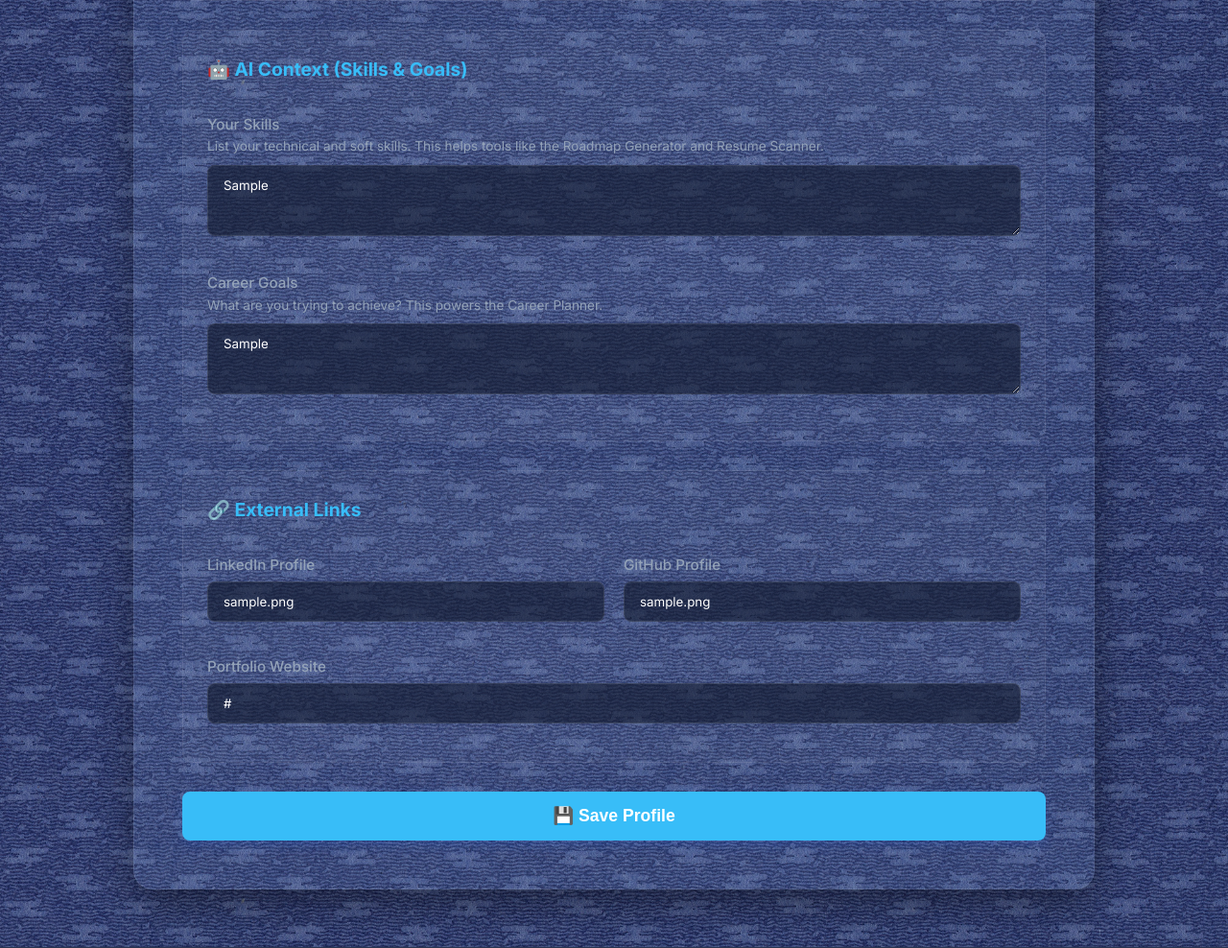
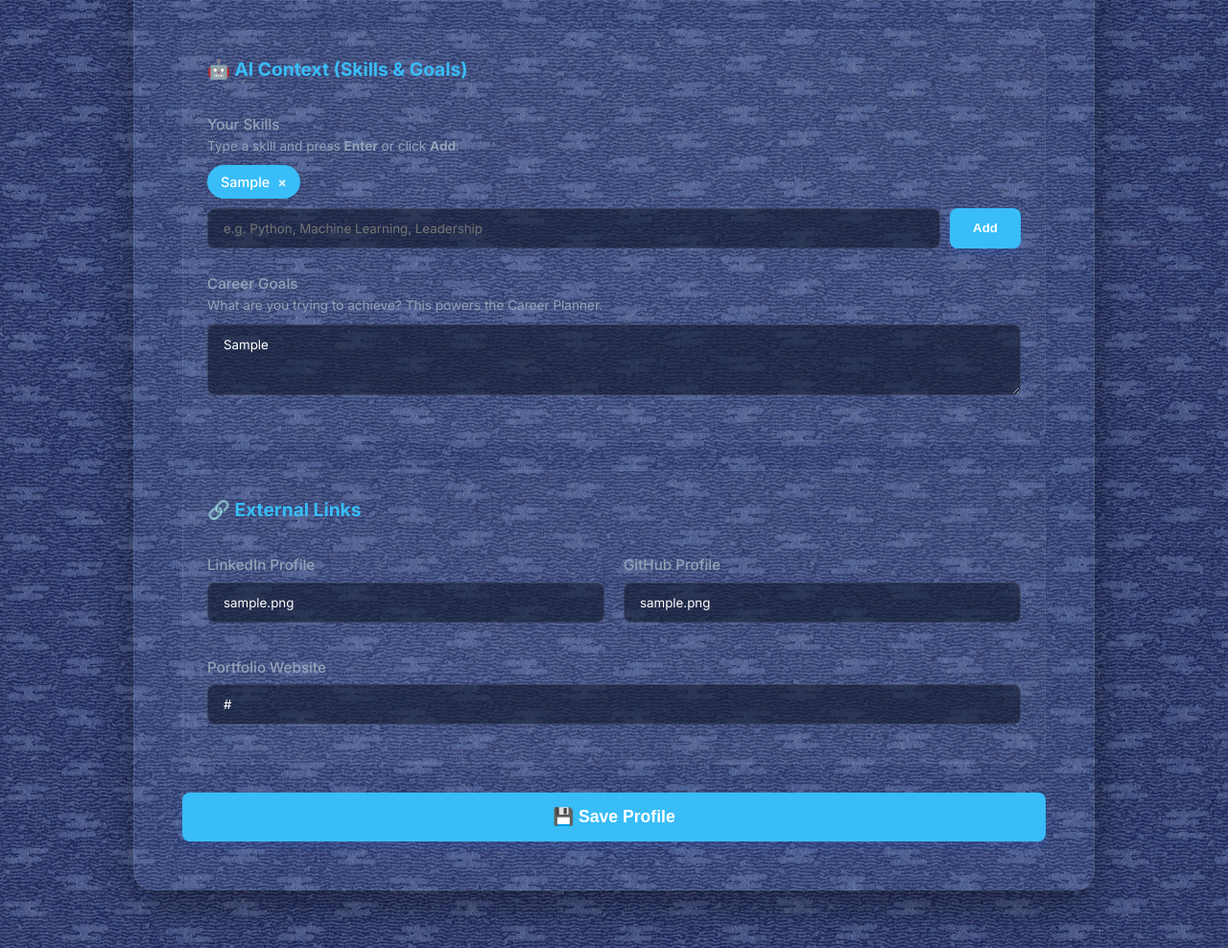
Before and after one commit to SohamMistry01/JeevanYaan, a Django app: page /profile/ in a window 1280 px wide. Shown: the part 839-1827 px from the top of the page at 96% size. Run offline with Django 5.2, Linux system fonts and the light colour scheme; a user stored in the database is signed in; tables that the repository leaves empty hold one stand-in row (values such as "Sample post").

Commit message:
Upgraded skills display, Career Planner web search tool integration

```diff
--- a/main/templates/my_profile.html
+++ b/main/templates/my_profile.html
@@ -35,7 +35,7 @@
 
     <style>
         /* Profile specific overrides to match your main_styles.css */
-        textarea {
+        textarea, .skill-input {
             width: 100%;
             padding: 12px 16px;
             background: var(--input-bg);
@@ -47,7 +47,7 @@
             box-sizing: border-box;
             resize: vertical;
         }
-        textarea:focus {
+        textarea:focus, .skill-input:focus {
             outline: none;
             border-color: var(--accent-color);
             box-shadow: 0 0 0 3px rgba(37, 99, 235, 0.15);
@@ -83,7 +83,6 @@
             color: var(--text-secondary);
             font-size: 0.95rem;
         }
-        /* Top Navigation inside the container */
         .profile-nav {
             display: flex;
             justify-content: space-between;
@@ -91,6 +90,29 @@
             margin-bottom: 30px;
             border-bottom: var(--card-border);
             padding-bottom: 20px;
+        }
+
+        /* --- Custom Skill Chips Styles --- */
+        .skill-chip {
+            background: var(--accent-color);
+            color: white;
+            padding: 6px 14px;
+            border-radius: 20px;
+            display: inline-flex;
+            align-items: center;
+            gap: 8px;
+            font-size: 0.9rem;
+            font-weight: 500;
+            box-shadow: 0 2px 5px rgba(0,0,0,0.1);
+        }
+        .skill-chip span {
+            cursor: pointer;
+            font-weight: bold;
+            opacity: 0.8;
+            transition: opacity 0.2s;
+        }
+        .skill-chip span:hover {
+            opacity: 1;
         }
     </style>
 </head>
@@ -123,7 +145,7 @@
             </div>
         {% endif %}
 
-        <form method="post">
+        <form method="post" id="profile-form">
             {% csrf_token %}
 
             <div class="form-section">
@@ -154,12 +176,21 @@
 
             <div class="form-section">
                 <h3>🤖 AI Context (Skills & Goals)</h3>
+
                 <div>
                     <label>Your Skills</label>
-                    <p style="font-size: 0.85rem; color: var(--text-secondary); margin-top: -5px; margin-bottom: 8px;">List your technical and soft skills. This helps tools like the Roadmap Generator and Resume Scanner.</p>
-                    {{ form.skills }}
+                    <p style="font-size: 0.85rem; color: var(--text-secondary); margin-top: -5px; margin-bottom: 8px;">Type a skill and press <strong>Enter</strong> or click <strong>Add</strong>.</p>
+
+                    <input type="hidden" name="skills" id="id_skills" value="{{ form.skills.value|default:'' }}">
+
+                    <div id="skills-list" style="display: flex; flex-wrap: wrap; gap: 8px; margin-bottom: 10px;"></div>
+
+                    <div style="display: flex; gap: 10px;">
+                        <input type="text" id="new-skill-input" class="skill-input" placeholder="e.g. Python, Machine Learning, Leadership" style="margin-bottom: 0;">
+                        <button type="button" onclick="addSkill()" class="btn" style="padding: 12px 24px; margin: 0;">Add</button>
+                    </div>
                 </div>
-                <div style="margin-top: 15px;">
+                <div style="margin-top: 25px;">
                     <label>Career Goals</label>
                     <p style="font-size: 0.85rem; color: var(--text-secondary); margin-top: -5px; margin-bottom: 8px;">What are you trying to achieve? This powers the Career Planner.</p>
                     {{ form.career_goals }}
@@ -189,5 +220,64 @@
 
     </div>
 
+    <script>
+        document.addEventListener("DOMContentLoaded", function() {
+            const skillsHiddenInput = document.getElementById('id_skills');
+            const skillsList = document.getElementById('skills-list');
+            const newSkillInput = document.getElementById('new-skill-input');
+
+            // Read existing skills from the database on page load
+            let skills = skillsHiddenInput.value
+                ? skillsHiddenInput.value.split(',').map(s => s.trim()).filter(s => s)
+                : [];
+
+            function renderSkills() {
+                skillsList.innerHTML = '';
+                skills.forEach((skill, index) => {
+                    const chip = document.createElement('div');
+                    chip.className = 'skill-chip';
+                    chip.innerHTML = `${skill} <span onclick="removeSkill(${index})" title="Remove">&times;</span>`;
+                    skillsList.appendChild(chip);
+                });
+                // Update the hidden field so Django saves it properly
+                skillsHiddenInput.value = skills.join(', ');
+            }
+
+            window.addSkill = function() {
+                const val = newSkillInput.value.trim();
+                if (val) {
+                    // Allows user to paste comma separated values natively
+                    const newSkills = val.split(',').map(s => s.trim()).filter(s => s);
+
+                    newSkills.forEach(skill => {
+                        // Prevent duplicates
+                        if (!skills.includes(skill)) {
+                            skills.push(skill);
+                        }
+                    });
+
+                    newSkillInput.value = '';
+                    renderSkills();
+                }
+            };
+
+            window.removeSkill = function(index) {
+                skills.splice(index, 1);
+                renderSkills();
+            };
+
+            // Allow 'Enter' key to add the skill without submitting the whole form
+            newSkillInput.addEventListener('keypress', function(e) {
+                if (e.key === 'Enter') {
+                    e.preventDefault();
+                    addSkill();
+                }
+            });
+
+            // Initial render
+            renderSkills();
+        });
+    </script>
+
 </body>
 </html>
--- a/main/utils/pdf_generator.py
+++ b/main/utils/pdf_generator.py
@@ -19,7 +19,7 @@ def sanitize_text(text: str) -> str:
         return ""
 
     replacements = {
-        "–": "-", "—": "-", "’": "'", "‘": "'",
+        "–": "-", "—": "-", "’": "'", "‘": "'", "‑": "-",
         "“": '"', "”": '"', "…": "...", "•": "*",
     }
     for old, new in replacements.items():
--- a/tool_usage_log.csv
+++ b/tool_usage_log.csv
@@ -123,3 +123,7 @@ timestamp,tool_name,model_name,prompt_tokens,completion_tokens,reasoning_tokens,
 2026-03-26T23:17:03.178145,Notes Assistant (Chunk 1),openai/gpt-oss-20b,2530,2048,1522,4578,0.148660502,2.33932435,0.044444115,2.487984852
 2026-03-26T23:17:10.167474,Notes Assistant (Final),openai/gpt-oss-120b,644,673,223,1317,0.032565331,1.449648159,1.410959638,1.48221349
 2026-03-26T23:36:59.278714,Mental Health Analyzer,llama-3.1-8b-instant,327,675,0,1002,0.024740403,1.211411277,0.046274536,1.23615168
+2026-03-27T23:58:57.502115,Career Planner,openai/gpt-oss-120b,331,2435,65,2766,0.015671987,5.077642019,0.045938172,5.093314006
+2026-03-28T00:01:39.512085,Career Planner,openai/gpt-oss-120b,331,2445,63,2776,0.014868919,5.147186771,0.045109531,5.16205569
+2026-03-28T00:07:21.273281,Career Planner,openai/gpt-oss-120b,331,2215,154,2546,0.00395224,4.629503932,0.04604553,4.633456172
+2026-03-28T00:43:13.780262,Career Planner,openai/gpt-oss-120b,1630,3072,331,4702,0.079854317,6.519301331,0.498748489,6.599155648
```
Also changed, not shown: main/templates/tools/career_planner.html (+23 -3 lines), main/utils/career_planner.py (+137 -32 lines), main/views.py (+23 -11 lines).
